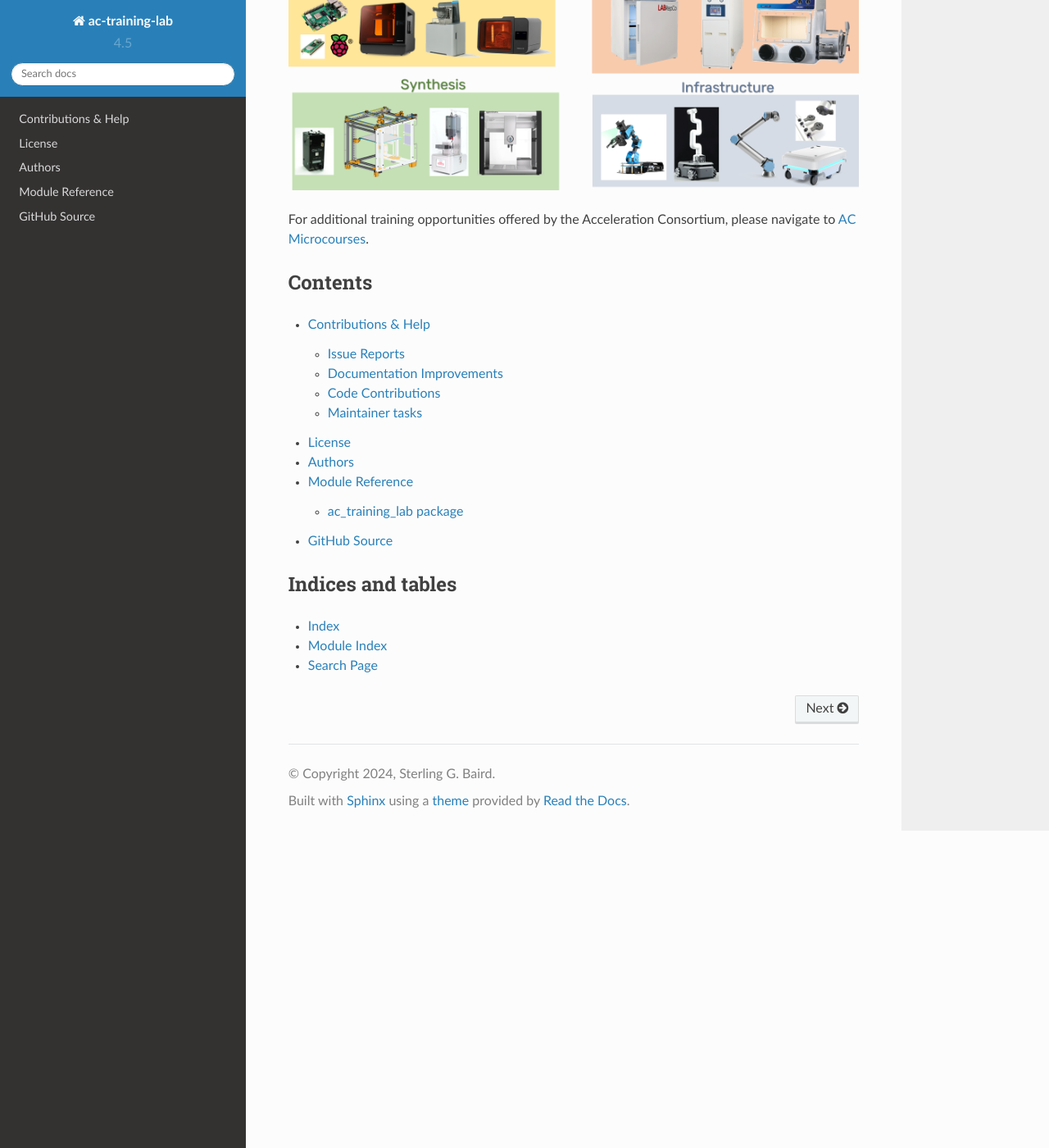
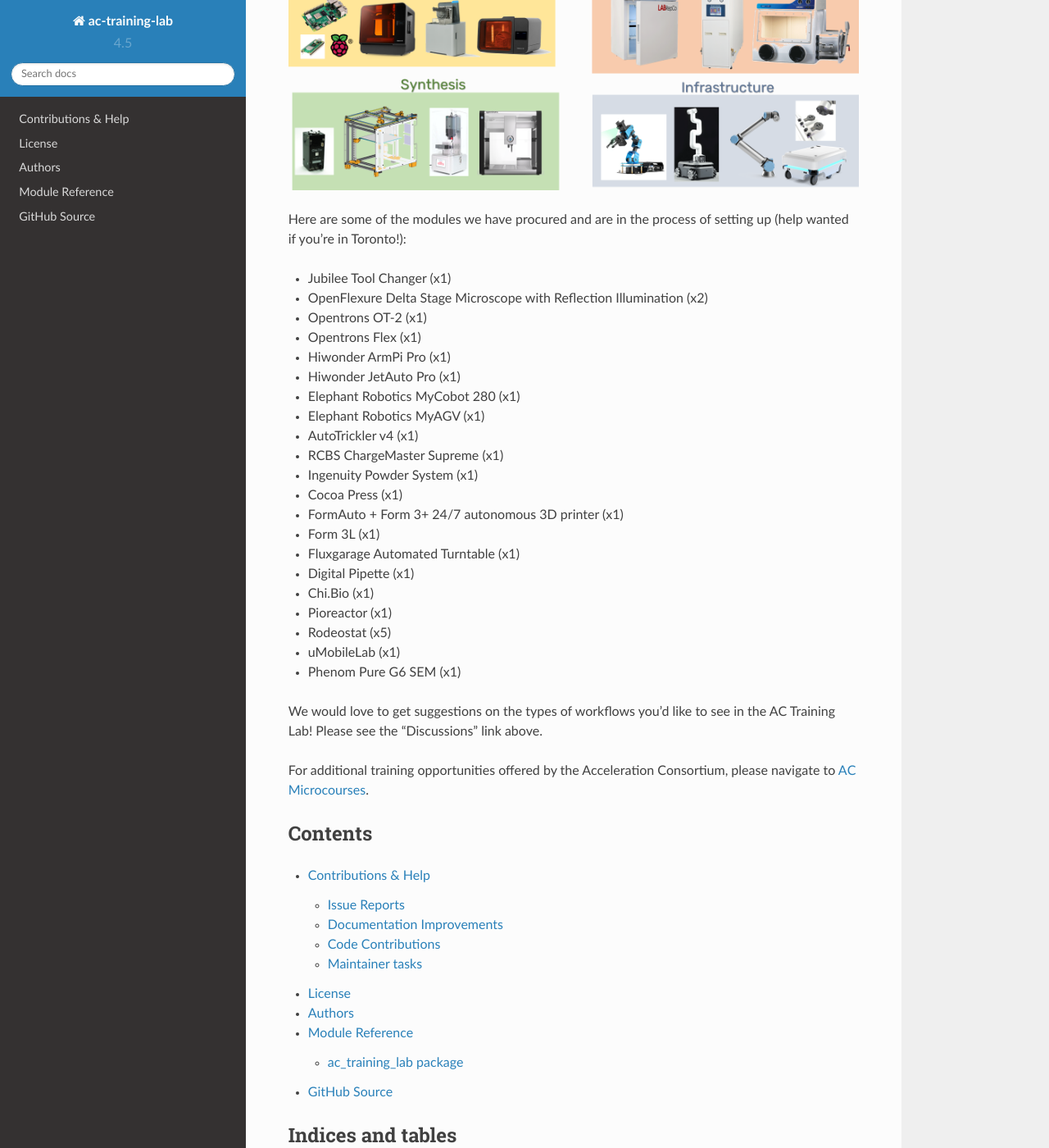
Before and after one commit to AccelerationConsortium/ac-dev-lab, a Sphinx documentation site: the page built from docs/index.md, in a window 1280 px wide and 1400 px high, scrolled down 789 px. Shown: the whole window at 82% size. Built offline with Sphinx 7.4.7 and the Read the Docs theme 2.0.0, drawn with Linux system fonts in a browser that asks for light colours.

Commit message:
mention current projects

```diff
--- a/docs/index.md
+++ b/docs/index.md
@@ -35,6 +35,31 @@
 
 ![training lab categories](training-lab-categories.png)
 
+Here are some of the modules we have procured and are in the process of setting up (help wanted if you're in Toronto!):
+- Jubilee Tool Changer (x1)
+- OpenFlexure Delta Stage Microscope with Reflection Illumination (x2)
+- Opentrons OT-2 (x1)
+- Opentrons Flex (x1)
+- Hiwonder ArmPi Pro (x1)
+- Hiwonder JetAuto Pro (x1)
+- Elephant Robotics MyCobot 280 (x1)
+- Elephant Robotics MyAGV (x1)
+- AutoTrickler v4 (x1)
+- RCBS ChargeMaster Supreme (x1)
+- Ingenuity Powder System (x1)
+- Cocoa Press (x1)
+- FormAuto + Form 3+ 24/7 autonomous 3D printer (x1)
+- Form 3L (x1)
+- Fluxgarage Automated Turntable (x1)
+- Digital Pipette (x1)
+- Chi.Bio (x1)
+- Pioreactor (x1)
+- Rodeostat (x5)
+- uMobileLab (x1)
+- Phenom Pure G6 SEM (x1)
+
+We would love to get suggestions on the types of workflows you'd like to see in the AC Training Lab! Please see the "Discussions" link above.
+
 For additional training opportunities offered by the Acceleration Consortium, please navigate to [AC Microcourses](https://ac-microcourses.readthedocs.io/en/latest/).
 
 ## Contents
```
